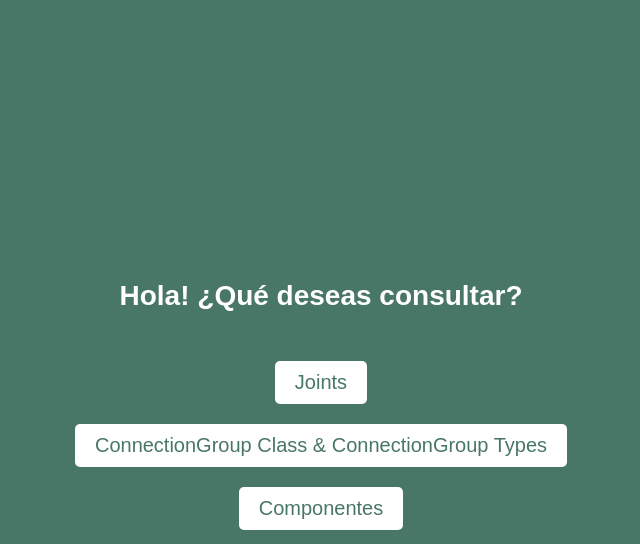
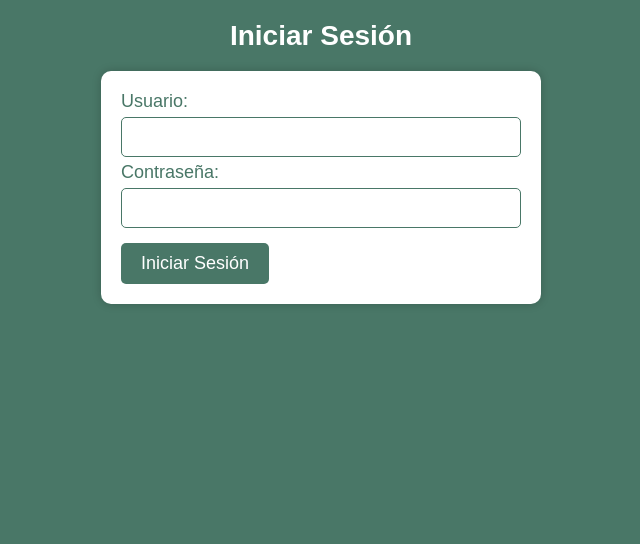
Before and after one commit to adrimg89/webJointsComponents, a Flask app: page / in a window 1280 px wide. Shown: the top 544 px of the page, without its empty margins (319-959 px from the left). Run offline with Flask 3, Linux system fonts and the light colour scheme.

Commit message:
login included

```diff
--- a/app.py
+++ b/app.py
@@ -1,31 +1,72 @@
 from flask import Flask, render_template, request, redirect, url_for
+from flask_login import LoginManager, UserMixin, login_user, login_required, logout_user, current_user
 
 from classes.funciones import get_joints, get_joint_layers, get_connectiontype, getcomp, getExecutionUnits, getLayerGroups, getcgclass, getcgtype, get_clayers
 
+from passwords import app_key
+
 #Creamos una instancia de la aplicación Flask
 app = Flask(__name__, static_folder='templates')
+app.secret_key = app_key
+
+login_manager = LoginManager(app)
+
+class User(UserMixin):
+    def __init__(self, username):
+        self.id = username
+
+users = {
+    'user': {'password': 'p'}
+}
+
+@login_manager.user_loader
+def load_user(username):
+    if username in users:
+        return User(username)
+    return None
+
+
+@app.route("/", methods=["GET", "POST"])
+def login():
+    if request.method == "POST":
+        usuario = request.form.get("usuario")
+        contrasena = request.form.get("password")
+
+        if usuario in users and users[usuario]['password'] == contrasena:
+            user = User(usuario)
+            login_user(user)
+            return redirect(url_for("mensajewelcome"))
+        else:
+            return "Autenticación fallida. Intente nuevamente."
+
+    return render_template("html/login.html")
+
 
 
 #Ruta para la página principal
-@app.route("/")
+@app.route("/main")
+@login_required
 def mensajewelcome():
     output=render_template("html/welcome.html")
     return output
 
 #Llamada a airtable para mostrar joints
 @app.route("/joints")
+@login_required
 def joints():
     records_list = get_joints()
     return render_template("html/joints.html", records_list=records_list)
 
 #Llamada a airtable para mostrar joint layers
 @app.route("/jlayers/<joint>")
+@login_required
 def layers(joint):
     records_list = get_joint_layers(joint)
     return render_template("html/jlayers.html", records_list=records_list, joint=joint)
 
 #Llamada a airtable para mostrar joint layers
 @app.route("/ctype/<cgt>")
+@login_required
 def ctype(cgt):
     records_list = get_connectiontype(cgt)
     layers_list = get_clayers(cgt)
@@ -36,6 +77,7 @@ def ctype(cgt):
 
 #Llamada a airtable para mostrar joints
 @app.route("/cgclass")
+@login_required
 def web_cgclass():
     cgclass_list = getcgclass()
     return render_template("html/cgclass.html", cgclass_list=cgclass_list)
@@ -43,12 +85,14 @@ def web_cgclass():
 
 #Llamada a airtable para mostrar connectiongroup type
 @app.route("/cgclass/<cgclass>")
+@login_required
 def web_getcgtype(cgclass):
     cgt_list=getcgtype(cgclass)
     return render_template("html/cgt.html", cgt_list=cgt_list)
 
 #Llamada a database rt_buildplatf para mostrar componentes no deprecated
 @app.route("/components")
+@login_required
 def components():
     listacomponentes=getcomp()
     #print(listacomponentes)
@@ -58,6 +102,7 @@ def components():
 
 #Llamada a database rt_buildplatf para mostrar execution units del componente introducido
 @app.route("/eus/<component_code>")
+@login_required
 def geteus(component_code):
     listaeus=getExecutionUnits(component_code)
     #return listaeus
@@ -65,9 +110,17 @@ def geteus(component_code):
 
 #Llamada a database rt_buildplatf para mostrar execution units del componente introducido
 @app.route("/lg/<eu_code>")
+@login_required
 def getlgs(eu_code):
     listalgs=getLayerGroups(eu_code)
     return render_template("html/lgs.html", listalgs=listalgs, eu_code=eu_code)
 
+@app.route("/logout")
+@login_required
+def logout():
+    logout_user()
+    return redirect(url_for("login"))
+
+
 if __name__=="__main__":
     app.run()
--- a/classes/funciones.py
+++ b/classes/funciones.py
@@ -1,6 +1,7 @@
 import requests
 import mysql.connector
 from passwords import *
+
 
 def airtable_url(table_name):
     base_id=joints_base_id
--- a/libs_installed.txt
+++ b/libs_installed.txt
@@ -1,3 +1,4 @@
 pip install flask
 pip install requests
 pip install mysql-connector-python
+pip install Flask-Login
--- a/templates/css/cgclass.css
+++ b/templates/css/cgclass.css
@@ -30,6 +30,7 @@ table {
     margin-top: 0px;
     margin-left: auto;
     margin-right: auto;
+    margin-bottom: 20px;
 }
 
 table, th, td {
--- a/templates/css/cgt.css
+++ b/templates/css/cgt.css
@@ -30,6 +30,7 @@ table {
     margin-top: 0px;
     margin-left: auto;
     margin-right: auto;
+    margin-bottom: 20px;
 }
 
 table, th, td {
--- a/templates/css/components.css
+++ b/templates/css/components.css
@@ -30,6 +30,7 @@ table {
     margin-top: 0px;
     margin-left: auto;
     margin-right: auto;
+    margin-bottom: 20px;
 }
 
 table, th, td {
--- a/templates/css/contype.css
+++ b/templates/css/contype.css
@@ -31,6 +31,7 @@ table {
     margin-top: 20px;
     margin-left: 2%;
     margin-right: 2%;
+    margin-bottom: 20px;
 }
 
 table, th, td {
--- a/templates/css/eus.css
+++ b/templates/css/eus.css
@@ -30,6 +30,7 @@ table {
     margin-top: 0px;
     margin-left: 2%;
     margin-right: 2%;
+    margin-bottom: 20px;
 }
 
 table, th, td {
--- a/templates/css/jlayers.css
+++ b/templates/css/jlayers.css
@@ -20,6 +20,7 @@ table {
     margin-top: 20px;
     margin-left: 2%;
     margin-right: 2%;
+    margin-bottom: 20px;
 }
 
 table, th, td {
--- a/templates/css/joints.css
+++ b/templates/css/joints.css
@@ -20,6 +20,7 @@ table {
     margin-top: 20px;
     margin-left: 2%;
     margin-right: 2%;
+    margin-bottom: 20px;
 }
 
 table, th, td {
--- a/templates/css/lgs.css
+++ b/templates/css/lgs.css
@@ -30,6 +30,7 @@ table {
     margin-top: 0px;
     margin-left: 2%;
     margin-right: 2%;
+    margin-bottom: 20px;
 }
 
 table, th, td {
--- a/templates/css/style.css
+++ b/templates/css/style.css
@@ -45,3 +45,47 @@ button:hover {
     background-color: #497767;
     color: #fff;
 }
+
+form {
+    background-color: #fff;
+    padding: 20px;
+    border-radius: 10px;
+    box-shadow: 0 0 10px rgba(0, 0, 0, 0.2);
+    margin-top: 20px;
+    text-align: left;
+    max-width: 400px;
+    margin: 0 auto;
+}
+
+form label {
+    font-size: 18px;
+    color: #497767;
+}
+
+form input[type="text"],
+form input[type="password"] {
+    width: 100%;
+    padding: 10px;
+    margin: 5px 0;
+    border: 1px solid #497767;
+    border-radius: 5px;
+    font-size: 16px;
+    box-sizing: border-box; /* Agregamos esta propiedad */
+}
+
+form input[type="submit"] {
+    font-size: 18px;
+    background-color: #497767;
+    color: #fff;
+    border: none;
+    padding: 10px 20px;
+    margin-top: 10px;
+    border-radius: 5px;
+    cursor: pointer;
+    transition: background-color 0.3s, color 0.3s;
+}
+
+form input[type="submit"]:hover {
+    background-color: #fff;
+    color: #497767;
+}
--- a/templates/html/cgclass.html
+++ b/templates/html/cgclass.html
@@ -22,7 +22,10 @@
                     <td><a href="/cgclass/{{ record.connectiongroup_class }}" class="button">{{ record.connectiongroup_class }}</a></td>
                     <td>{{ record.Description_CGClass }}</td>
                     <td>{{ record.box_type[0] }}</td>
-                    <td><a href="{{ record.planilla }}" class="button">{{ "Planilla PDF" }}</a></td>
+                    <td>{% if record.planilla != None %}
+                        <a href="{{ record.planilla }}" class="button">{{ "Planilla PDF" }}</a>
+                      {% endif %}
+                    </td>
                 </tr>
             {% endfor %}
         </tbody>
--- /dev/null
+++ b/templates/html/login.html
@@ -0,0 +1,21 @@
+<!DOCTYPE html>
+<html>
+<head>
+    <meta charset="UTF-8">
+    <meta name="viewport" content="width=device-width, initial-scale=1.0">
+    <title>Joints Login</title>
+    <link rel="stylesheet" href="{{ url_for('static', filename='css/style.css', _external=True) }}">
+</head>
+<body>
+    <h1>Iniciar Sesión</h1>
+    <form method="POST" action="/">
+        <label for="usuario">Usuario:</label>
+        <input type="text" id="usuario" name="usuario" required>
+        <br>
+        <label for="contrasena">Contraseña:</label>
+        <input type="password" id="password" name="password" required>
+        <br>
+        <input type="submit" value="Iniciar Sesión">
+    </form>
+</body>
+</html>
```
Also changed, not shown: templates/html/joints.html (+16 -4 lines), 1 other file.
